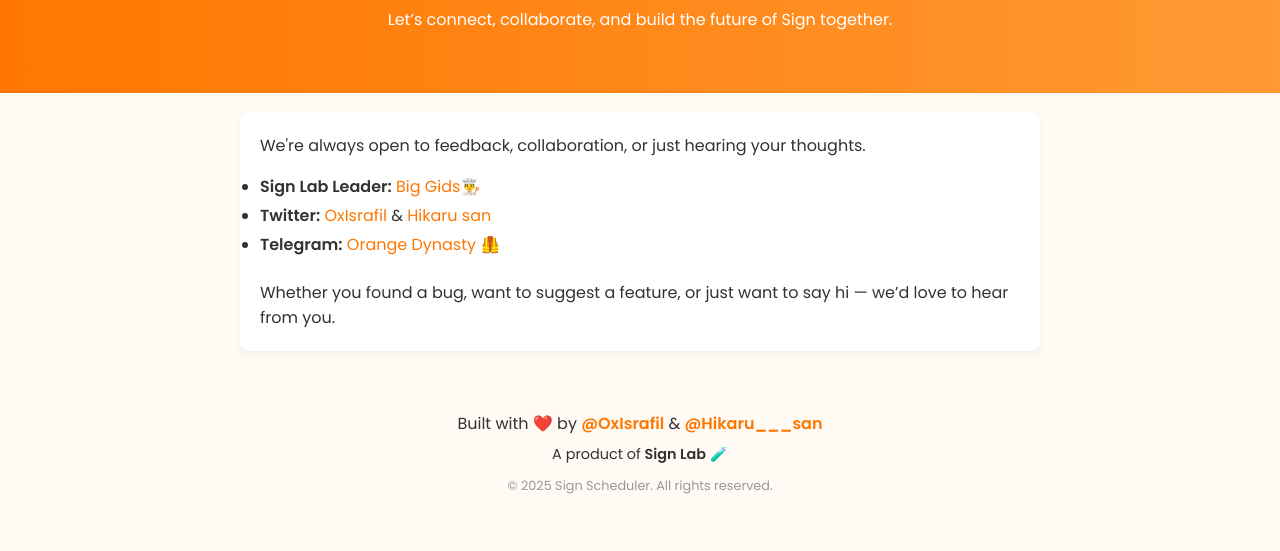
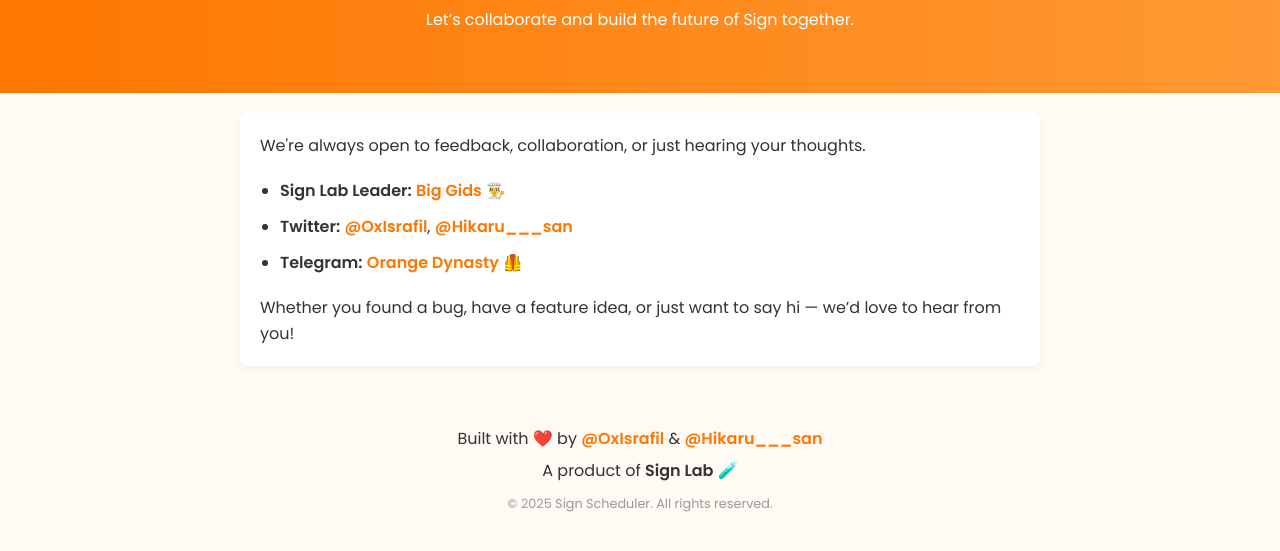
Before and after one commit to OxIsrafil/SignCalendar, a website: page pages/contact.html in a window 1280 px wide. Shown: the part 185-736 px from the top of the page. Drawn offline with Linux system fonts and the light colour scheme.

Commit message:
Polished about, contact pages

```diff
--- a/pages/contact.html
+++ b/pages/contact.html
@@ -5,7 +5,40 @@
   <title>Contact - SiGN Scheduler</title>
   <link rel="stylesheet" href="../styles.css">
   <link href="https://fonts.googleapis.com/css2?family=Poppins:wght@400;600&display=swap" rel="stylesheet">
+  <style>
+    .info-section {
+      animation: fadeIn 1s ease forwards;
+      opacity: 0;
+      transform: translateY(40px);
+    }
 
+    @keyframes fadeIn {
+      to {
+        opacity: 1;
+        transform: translateY(0);
+      }
+    }
+
+    .info-section ul {
+      margin-top: 20px;
+      padding-left: 20px;
+    }
+
+    .info-section li {
+      margin-bottom: 10px;
+      font-size: 1rem;
+    }
+
+    .info-section a {
+      color: var(--accent);
+      text-decoration: none;
+      font-weight: 600;
+    }
+
+    .info-section a:hover {
+      text-decoration: underline;
+    }
+  </style>
 </head>
 <body>
   <nav class="navbar">
@@ -19,41 +52,37 @@
     </ul>
   </nav>
 
- <header class="hero">
+  <header class="hero">
     <h1>Get in Touch</h1>
-    <p>Let’s connect, collaborate, and build the future of Sign together.</p>
+    <p>Let’s collaborate and build the future of Sign together.</p>
   </header>
 
   <section class="info-section">
     <p>We're always open to feedback, collaboration, or just hearing your thoughts.</p>
 
-    <ul style="margin-top: 15px; line-height: 1.8;">
-      <li><strong>Sign Lab Leader:</strong> <a href="https://x.com/_biggids" target="_blank">Big Gids👨‍🍳</a></li>
-      <li><strong>Twitter:</strong> <a href="https://x.com/OxIsrafil" target="_blank">OxIsrafil</a> & <a href="https://x.com/Hikaru___san" target="_blank">Hikaru san</a></li>
-      <li><strong>Telegram:</strong> <a href="https://t.me/orangedynasty/111280" target="_blank">Orange Dynasty 🦺</a></li>
+    <ul>
+      <li><strong>Sign Lab Leader:</strong> <a href="https://x.com/_biggids" target="_blank">Big Gids 👨‍🍳</a></li>
+      <li><strong>Twitter:</strong>
+        <a href="https://x.com/OxIsrafil" target="_blank">@OxIsrafil</a>,
+        <a href="https://x.com/Hikaru___san" target="_blank">@Hikaru___san</a>
+      </li>
+      <li><strong>Telegram:</strong>
+        <a href="https://t.me/orangedynasty/111280" target="_blank">Orange Dynasty 🦺</a>
+      </li>
     </ul>
 
     <p style="margin-top: 20px;">
-      Whether you found a bug, want to suggest a feature, or just want to say hi — we’d love to hear from you.
+      Whether you found a bug, have a feature idea, or just want to say hi — we’d love to hear from you!
     </p>
   </section>
 
-  <!-- Footer from here👀-->
   <footer>
-
-  <p>
-    Built with ❤️ by
-    <a href="https://x.com/OxIsrafil" target="_blank">@OxIsrafil</a> &amp;
-    <a href="https://x.com/Hikaru___san" target="_blank">@Hikaru___san</a>
-  </p>
-
-  <p style="margin-top: 6px; font-size: 0.9rem;">
-    A product of <strong>Sign Lab</strong> 🧪
-  </p>
-
-  <p style="margin-top: 10px; font-size: 0.8rem; color: #999;">
-    &copy; 2025 Sign Scheduler. All rights reserved.
-  </p>
-</footer>
+    <p>Built with ❤️ by
+      <a href="https://x.com/OxIsrafil" target="_blank">@OxIsrafil</a> &amp;
+      <a href="https://x.com/Hikaru___san" target="_blank">@Hikaru___san</a>
+    </p>
+    <p style="margin-top: 6px;">A product of <strong>Sign Lab</strong> 🧪</p>
+    <p style="margin-top: 10px; font-size: 0.8rem; color: #999;">&copy; 2025 Sign Scheduler. All rights reserved.</p>
+  </footer>
 </body>
 </html>
```
Also changed, not shown: pages/about.html (+32 -26 lines).
